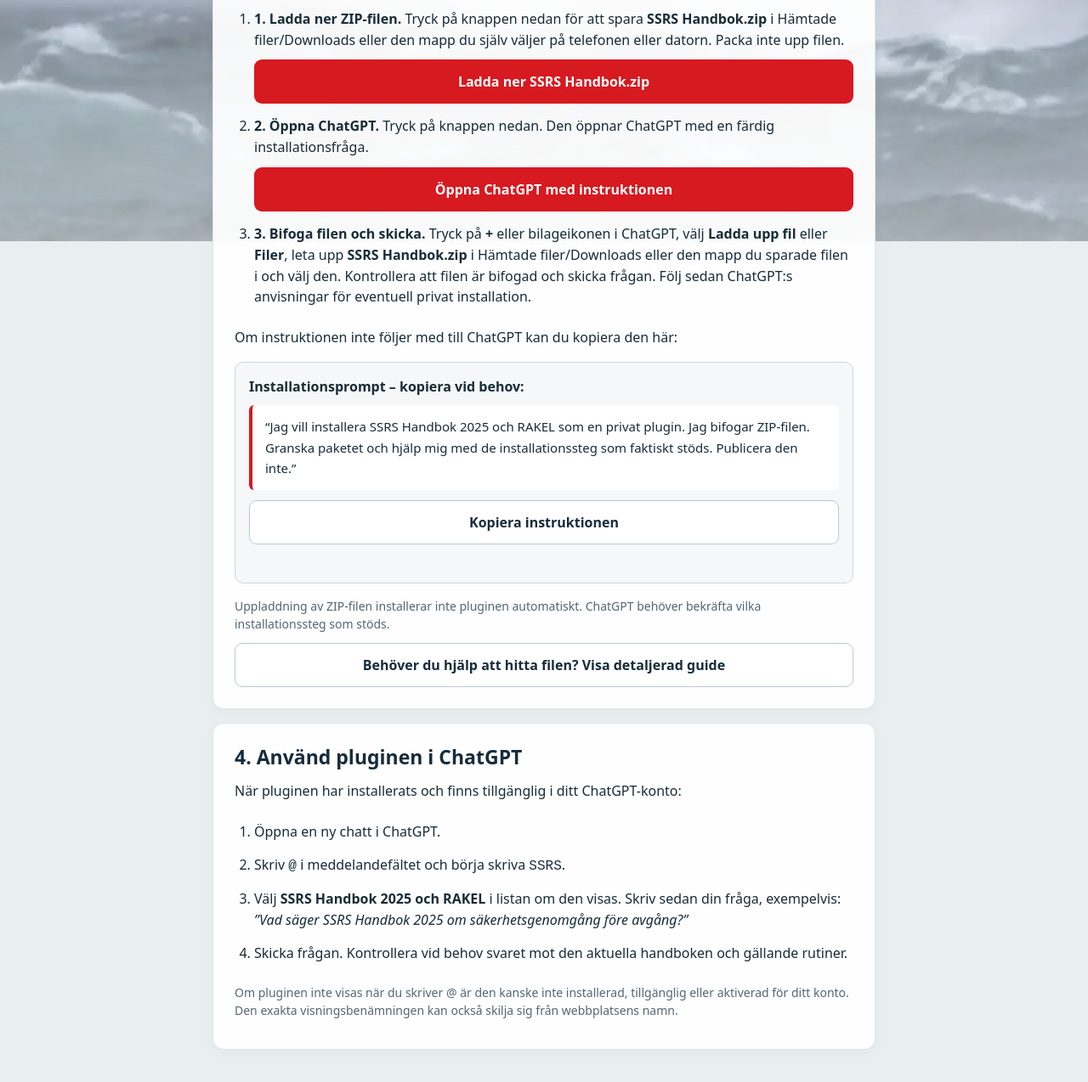
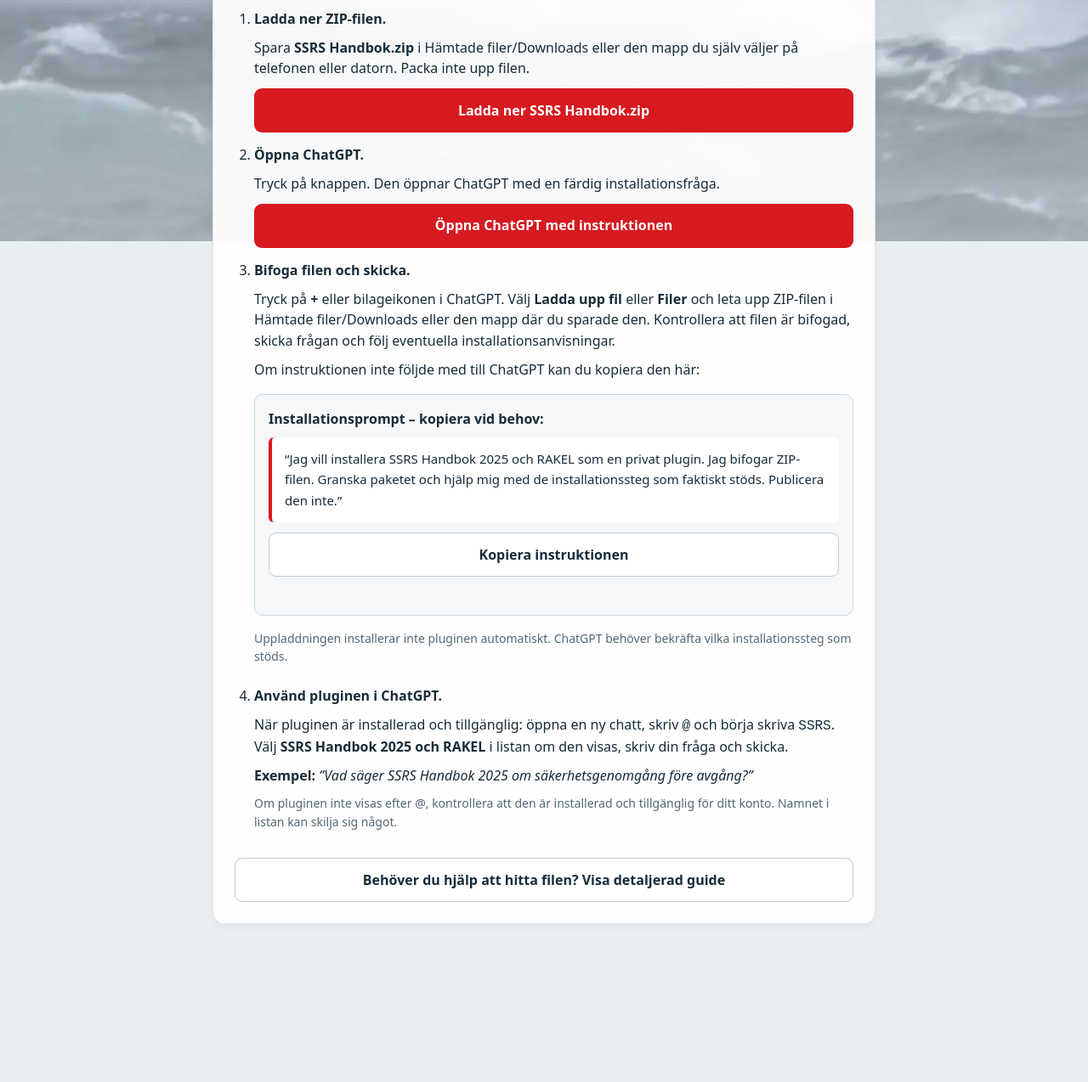
Before and after one commit to oingdahl/SSRS, a plain HTML site: page index.html in a window 1280 px wide. Shown: the part 516-1790 px from the top of the page at 85% size. After the commit the page ends 1649 px from the top, so only its background shows below. Drawn offline with Linux system fonts and the light colour scheme.

Commit message:
Unify formatting of installation steps 1-4 on homepage

```diff
--- a/index.html
+++ b/index.html
@@ -15,32 +15,31 @@
 
 <section class="card">
 <h2>Kom igång – fyra steg</h2>
-<ol class="steps">
-<li><strong>1. Ladda ner ZIP-filen.</strong> Tryck på knappen nedan för att spara <strong>SSRS Handbok.zip</strong> i Hämtade filer/Downloads eller den mapp du själv väljer på telefonen eller datorn. Packa inte upp filen.
+<ol class="steps main-steps">
+<li><strong>Ladda ner ZIP-filen.</strong>
+<p>Spara <strong>SSRS Handbok.zip</strong> i Hämtade filer/Downloads eller den mapp du själv väljer på telefonen eller datorn. Packa inte upp filen.</p>
 <a class="button" href="./SSRS%20Handbok.zip" download="SSRS Handbok.zip">Ladda ner SSRS Handbok.zip</a></li>
-<li><strong>2. Öppna ChatGPT.</strong> Tryck på knappen nedan. Den öppnar ChatGPT med en färdig installationsfråga.
+<li><strong>Öppna ChatGPT.</strong>
+<p>Tryck på knappen. Den öppnar ChatGPT med en färdig installationsfråga.</p>
 <a class="button" href="https://chatgpt.com/?q=Jag%20vill%20installera%20SSRS%20Handbok%202025%20och%20RAKEL%20som%20en%20privat%20plugin.%20Jag%20bifogar%20ZIP-filen.%20Granska%20paketet%20och%20hj%C3%A4lp%20mig%20med%20de%20installationssteg%20som%20faktiskt%20st%C3%B6ds.%20Publicera%20den%20inte." target="_blank" rel="noopener noreferrer">Öppna ChatGPT med instruktionen</a></li>
-<li><strong>3. Bifoga filen och skicka.</strong> Tryck på <strong>+</strong> eller bilageikonen i ChatGPT, välj <strong>Ladda upp fil</strong> eller <strong>Filer</strong>, leta upp <strong>SSRS Handbok.zip</strong> i Hämtade filer/Downloads eller den mapp du sparade filen i och välj den. Kontrollera att filen är bifogad och skicka frågan. Följ sedan ChatGPT:s anvisningar för eventuell privat installation.</li>
-</ol>
-<p>Om instruktionen inte följer med till ChatGPT kan du kopiera den här:</p>
+<li><strong>Bifoga filen och skicka.</strong>
+<p>Tryck på <strong>+</strong> eller bilageikonen i ChatGPT. Välj <strong>Ladda upp fil</strong> eller <strong>Filer</strong> och leta upp ZIP-filen i Hämtade filer/Downloads eller den mapp där du sparade den. Kontrollera att filen är bifogad, skicka frågan och följ eventuella installationsanvisningar.</p>
+<p>Om instruktionen inte följde med till ChatGPT kan du kopiera den här:</p>
 <div class="prompt-box" aria-label="Installationsinstruktion att kopiera">
 <p class="prompt-label"><strong>Installationsprompt – kopiera vid behov:</strong></p>
 <blockquote class="prompt-text" id="installationPrompt">“Jag vill installera SSRS Handbok 2025 och RAKEL som en privat plugin. Jag bifogar ZIP-filen. Granska paketet och hjälp mig med de installationssteg som faktiskt stöds. Publicera den inte.”</blockquote>
 <button class="button secondary copy-prompt" type="button" data-copy-prompt aria-label="Kopiera installationsprompten">Kopiera instruktionen</button>
 <p class="status copy-status" aria-live="polite"></p>
 </div>
-<p class="status">Uppladdning av ZIP-filen installerar inte pluginen automatiskt. ChatGPT behöver bekräfta vilka installationssteg som stöds.</p>
+<p class="status">Uppladdningen installerar inte pluginen automatiskt. ChatGPT behöver bekräfta vilka installationssteg som stöds.</p>
+</li>
+<li><strong>Använd pluginen i ChatGPT.</strong>
+<p>När pluginen är installerad och tillgänglig: öppna en ny chatt, skriv <code>@</code> och börja skriva <code>SSRS</code>. Välj <strong>SSRS Handbok 2025 och RAKEL</strong> i listan om den visas, skriv din fråga och skicka.</p>
+<p><strong>Exempel:</strong> <em>”Vad säger SSRS Handbok 2025 om säkerhetsgenomgång före avgång?”</em></p>
+<p class="status">Om pluginen inte visas efter @, kontrollera att den är installerad och tillgänglig för ditt konto. Namnet i listan kan skilja sig något.</p>
+</li>
+</ol>
 <a class="button secondary" href="./installera.html">Behöver du hjälp att hitta filen? Visa detaljerad guide</a>
-</section>
-<section class="card"><h2>4. Använd pluginen i ChatGPT</h2>
-<p>När pluginen har installerats och finns tillgänglig i ditt ChatGPT-konto:</p>
-<ol class="steps">
-<li>Öppna en ny chatt i ChatGPT.</li>
-<li>Skriv <code>@</code> i meddelandefältet och börja skriva <code>SSRS</code>.</li>
-<li>Välj <strong>SSRS Handbok 2025 och RAKEL</strong> i listan om den visas. Skriv sedan din fråga, exempelvis: <em>”Vad säger SSRS Handbok 2025 om säkerhetsgenomgång före avgång?”</em></li>
-<li>Skicka frågan. Kontrollera vid behov svaret mot den aktuella handboken och gällande rutiner.</li>
-</ol>
-<p class="status">Om pluginen inte visas när du skriver @ är den kanske inte installerad, tillgänglig eller aktiverad för ditt konto. Den exakta visningsbenämningen kan också skilja sig från webbplatsens namn.</p>
 </section>
 </main>
 <script>
```
